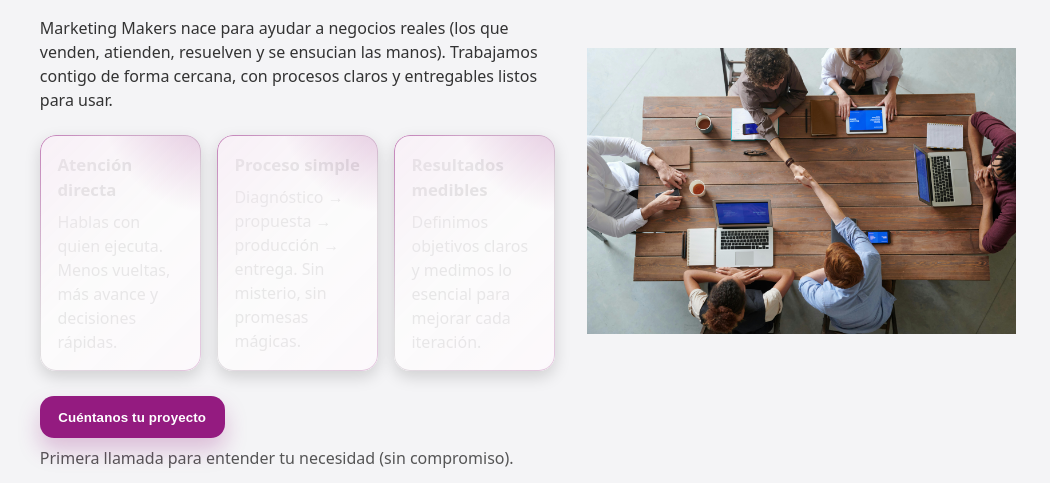
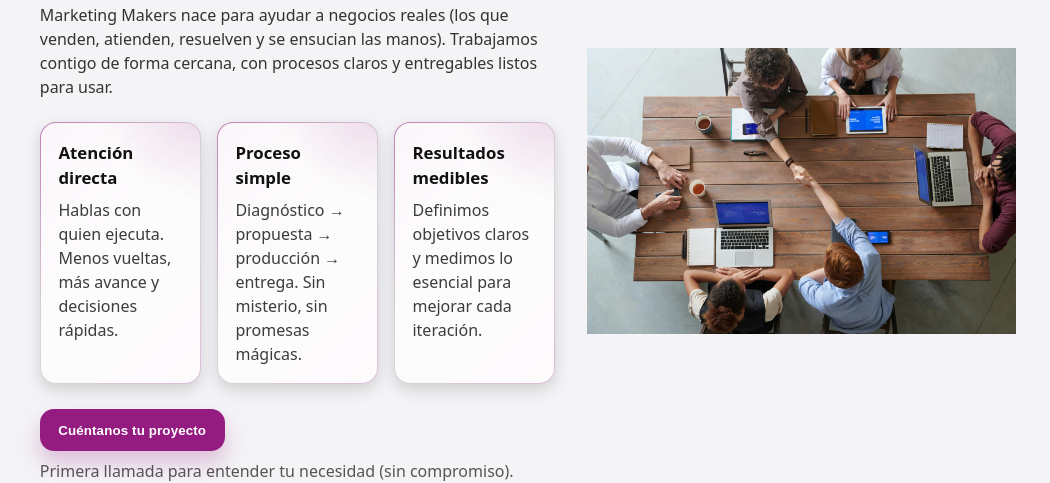
Before and after one commit to Genarohp7/Marketing-Makers, a React (Vite) app in the folder marketing-makers-react/: page / in a window 1280 px wide. Shown: the part 889-1372 px from the top of the page, without its empty margins (127-1177 px from the left). Built offline with nearby package versions, Linux system fonts and the light colour scheme.

Commit message:
clients modify and about

```diff
--- a/marketing-makers-react/src/styles/index.css
+++ b/marketing-makers-react/src/styles/index.css
@@ -321,7 +321,7 @@ img {
 
 /* Contenedor cuadrado real para la imagen */
 .clients__image {
-  width: min(520px, 92%);
+  width: min(320px, 92%); /* ✅ AJUSTE: coherente con max-width del carrusel */
   aspect-ratio: 1 / 1; /* ✅ cuadrado */
   height: auto;
 
@@ -350,7 +350,7 @@ img {
 /* Botones: centrados al marco */
 .clients__ctrl {
   position: absolute;
-  top: 70%;
+  top: 50%; /* ✅ AJUSTE: centrado estable */
   left: -1px;
   right: -1px;
   display: flex;
@@ -535,8 +535,8 @@ img {
     grid-template-columns: 1fr;
   }
 
-  /* ✅ NUEVO: carrusel a full en móvil + altura controlada */
- .clients__carousel {
+  /* ✅ carrusel a full en móvil + altura controlada */
+  .clients__carousel {
     max-width: 100%;
     border-radius: 14px;
   }
@@ -546,7 +546,7 @@ img {
   }
 
   .clients__image {
-    width: min(360px, 92%);
+    width: min(320px, 92%); /* ✅ coherente también en móvil */
   }
 
   .clients__caption {
@@ -579,6 +579,7 @@ img {
 }
 
 /* Cards de highlights */
+/* Cards de highlights */
 .about__highlights {
   display: grid;
   grid-template-columns: repeat(3, minmax(0, 1fr));
@@ -591,49 +592,29 @@ img {
   border-radius: 16px;
   padding: 1.1rem 1.1rem 1.05rem;
   overflow: hidden;
+
+  /* ✅ borde premium sin pseudo-elementos que tapen texto */
+  border: 1px solid transparent;
+  background:
+    linear-gradient(rgba(255, 255, 255, 0.92), rgba(255, 255, 255, 0.92)) padding-box,
+    linear-gradient(
+      135deg,
+      rgba(148, 27, 128, 0.55),
+      rgba(17, 17, 17, 0.12),
+      rgba(148, 27, 128, 0.25)
+    ) border-box;
+
   box-shadow: var(--shadow);
   transform: translateY(0);
   transition: transform 0.22s ease, box-shadow 0.22s ease;
-  background: rgba(255, 255, 255, 0.88);
 }
 
-/* ✅ borde premium SIN mask (cero warnings) */
+/* ❌ apaga el pseudo borde anterior (era el culpable de la opacidad) */
 .about__highlight::before {
-  content: "";
-  position: absolute;
-  inset: 0;
-  border-radius: 16px;
-  padding: 1px; /* grosor del borde */
-
-  background: linear-gradient(
-    135deg,
-    rgba(148, 27, 128, 0.55),
-    rgba(17, 17, 17, 0.12),
-    rgba(148, 27, 128, 0.25)
-  );
-
-  /* la magia del borde: recorta el centro */
-  -webkit-mask: none;
-  mask: none;
-  background-clip: padding-box, border-box;
-  pointer-events: none;
-
-  /* hacemos “hueco” con doble background */
-  background:
-    linear-gradient(rgba(255, 255, 255, 0.88), rgba(255, 255, 255, 0.88))
-      padding-box,
-    linear-gradient(
-        135deg,
-        rgba(148, 27, 128, 0.55),
-        rgba(17, 17, 17, 0.12),
-        rgba(148, 27, 128, 0.25)
-      )
-      border-box;
-
-  border: 1px solid transparent;
+  content: none;
 }
 
-/* Brillo decorativo */
+/* Brillo decorativo (este sí está ok porque no tapa texto) */
 .about__highlight::after {
   content: "";
   position: absolute;
@@ -643,7 +624,7 @@ img {
   top: -140px;
   background: radial-gradient(
     circle,
-    rgba(148, 27, 128, 0.25),
+    rgba(148, 27, 128, 0.18),
     rgba(148, 27, 128, 0) 70%
   );
   pointer-events: none;
@@ -663,8 +644,9 @@ img {
 
 .about__highlight-text {
   margin: 0;
-  color: rgba(17, 17, 17, 0.8);
+  color: rgba(17, 17, 17, 0.82);
 }
+
 
 /* CTA pro */
 .about__cta {
@@ -732,7 +714,6 @@ img {
   font-weight: 500;
 }
 
-/* Responsive solo de esta sección */
 @media (max-width: 1023px) {
   .about__highlights {
     grid-template-columns: 1fr;
```
